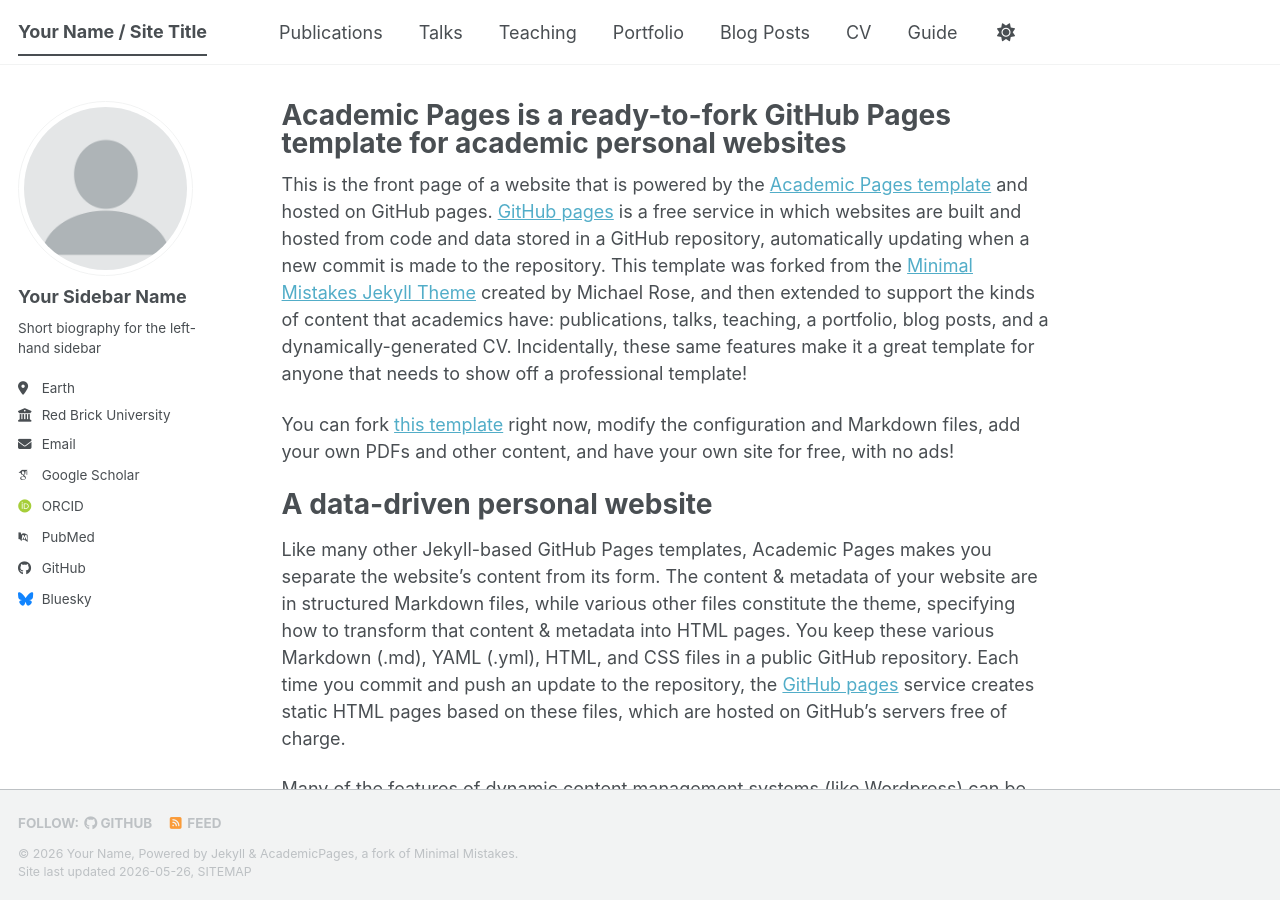
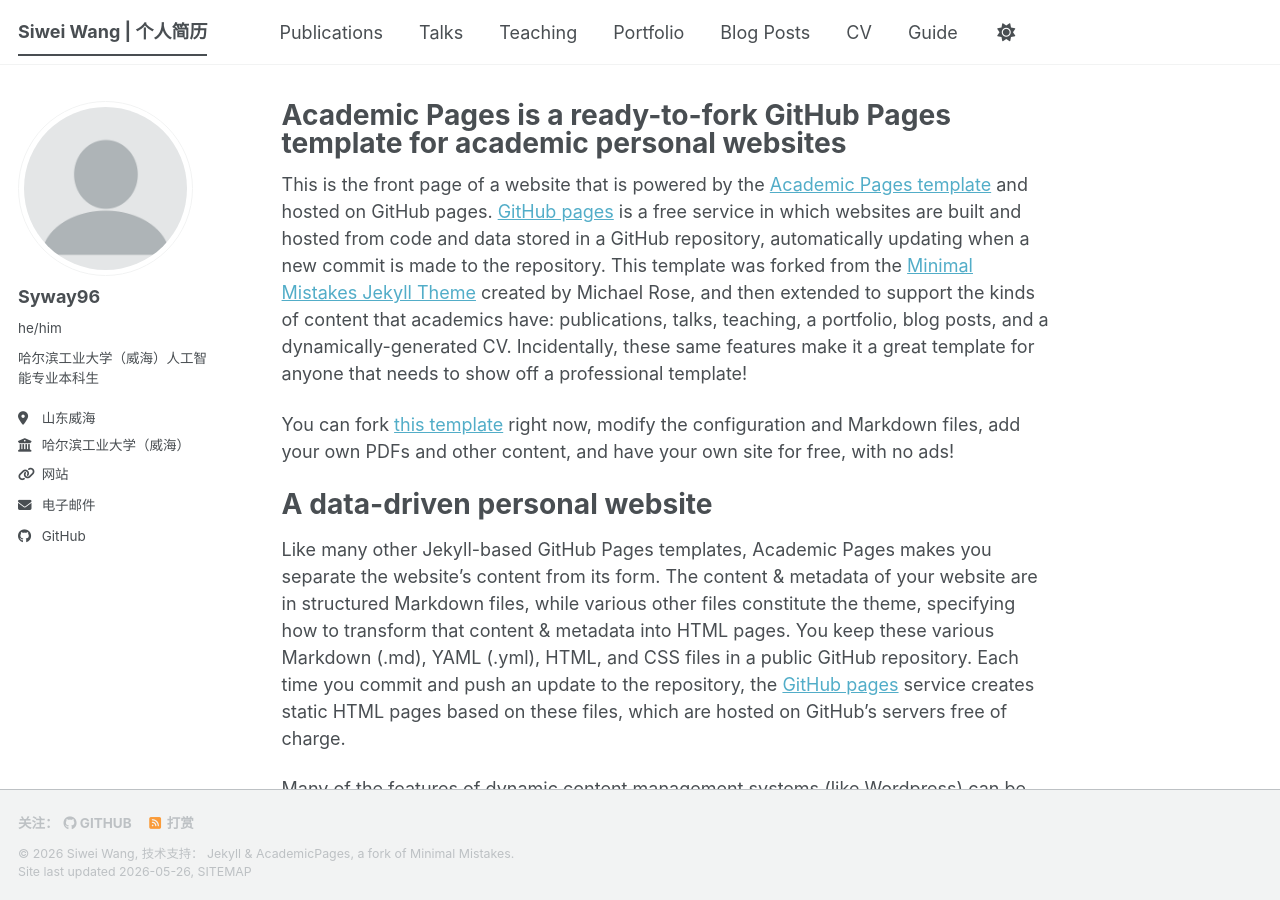
Before and after one commit to Syway96/Syway96.github.io, a Jekyll site: the page built from _pages/about.md, in a window 1280 px wide and 900 px high. Built offline with Jekyll 4.4.1, drawn with Linux system fonts in a browser that asks for light colours; some web fonts are replaced; a script bundle is joined from its source files by our own code; library files that are not in the unit come from our copies; part of the change alters nothing that is shown.

Commit message:
initial commit

```diff
--- a/_config.yml
+++ b/_config.yml
@@ -7,110 +7,86 @@
 # server process.
 
 # Basic Site Settings
-locale                   : "en-US"
-site_theme               : "default" # The available themes options are "default", "air", "sunrise", "mint", "dirt" and "contrast"
-title                    : "Your Name / Site Title"
+locale                   : "zh-CN"
+site_theme               : "default"
+title                    : "Siwei Wang | 个人简历"
 title_separator          : "-"
-name                     : &name "Your Name"
-description              : &description "Your Name's academic portfolio"   # Update this with a general description of your site, this is the default if not overridden by a page
-url                      : https://academicpages.github.io # The base hostname & protocol for your site e.g. "https://[your GitHub username].github.io",
-                                                           # or if you already have some other page hosted on Github then use "https://[your GitHub username].github.io/[Your Repo Name]"
-baseurl                  : "" # the subpath of your site, e.g. "/blog"
-repository               : "academicpages/academicpages.github.io"
+name                     : &name "Siwei Wang"
+description              : &description "哈工大（威海）人工智能专业本科生"
+url                      : https://Syway96.github.io
+baseurl                  : ""
+repository               : "Syway96/Syway96.github.io"
 
-# Site Author - The following control what appear as part of the author content on the side bar.
-#               If a field is blank the icon and link will not appear, otherwise it will be shown.
-#               Additional customization can be done by editing /_includes/author-profile.html
+# Site Author - 侧边栏个人信息
 author:
-  # Biographic information
-  avatar           : "profile.png"
-  name             : "Your Sidebar Name"
-  pronouns         : # example: "she/her"
-  bio              : "Short biography for the left-hand sidebar"
-  location         : "Earth"
-  employer         : "Red Brick University"
-  uri              : # URL
-  email            : "none@example.org"
+  # 基本信息
+  avatar           : "profile.png"  # 以后可以照片到images文件夹
+  name             : "Syway96"
+  pronouns         : "he/him"
+  bio              : "哈尔滨工业大学（威海）人工智能专业本科生"
+  location         : "山东威海"
+  employer         : "哈尔滨工业大学（威海）"
+  uri              : https://Syway96.github.io
+  email            : "seviwang69@qq.com"
 
-  # Academic websites
-  academia         : # URL
-  arxiv            : # URL - Update with the correct link to your profile
-  googlescholar    : "https://scholar.google.com/citations?user=PS_CX0AAAAAJ"
-  inspire-hep      : # URL
-  impactstory      : # URL
-  orcid            : "https://orcid.org/yourorcidurl"
-  semantic         : # URL
-  ssrn             : # URL
-  pubmed           : "https://www.ncbi.nlm.nih.gov/pubmed/?term=john+snow"
-  researchgate     : # URL
-  scopus           : # URL
-  zotero           : # URL
+  # 学术网站（暂时没有可以留空或注释掉）
+  # academia         :
+  # arxiv            :
+  googlescholar    :
+  # inspire-hep      :
+  # impactstory      :
+  # orcid            :
+  # semantic         :
+  # ssrn             :
+  # pubmed           :
+  # researchgate     :
+  # scopus           :
+  # zotero           :
 
+  # 代码仓库（重要！展示你的项目）
+  github           : "Syway96"
+  # bitbucket        :
+  # codepen          :
+  # dribbble         :
+  # kaggle           :
+  # stackoverflow    :
 
-  # Repositories and software development
-  bitbucket        : # Username - Update with your username on the site
-  codepen          : # Username
-  dribbble         : # Username
-  github           : "academicpages"
-  kaggle           : # Username
-  stackoverflow    : # User number or user number and name (i.e., use "1" or "1/jeff-atwood")
+  # 社交媒体（选填）
+  # bluesky          :
+  # linkedin         :
+  # zhihu            :
+  # twitter          :
+  # weibo            :
 
-  # Social media
-  artstation       : # Username
-  bluesky          : "bsky.app" # Replace this with you Bluesky username
-  facebook         : # Username
-  flickr           : # Username
-  foursquare       : # Username
-  goodreads        : # Username
-  google_plus      : # Username
-  keybase          : # Username
-  instagram        : # Username
-  lastfm           : # Username
-  linkedin         : # Username
-  mastodon         : # URL
-  medium           : # URL
-  pinterest        : # Username
-  soundcloud       : # Username
-  steam            : # Username
-  telegram         : # URL
-  tumblr           : # Username
-  twitter          : # Username for X / Twitter
-  vine             : # Username
-  weibo            : # Username
-  wikipedia        : # Username
-  xing             : # Username
-  youtube          : # Username
-  zhihu            : # Username
-
-# Publication Category - The following the list of publication categories and their headings
+# Publication Category
 publication_category:
   books:
-    title: 'Books'
+    title: '书籍/专著'
   manuscripts:
-    title: 'Journal Articles'
+    title: '期刊论文'
   conferences:
-    title: 'Conference Papers'
+    title: '会议论文'
 
 # Site Settings
-teaser                   :  # filename of teaser fallback teaser image placed in /images/ for social media previews
-breadcrumbs              : false # true, false (default)
+teaser                   :
+breadcrumbs              : false
 words_per_minute         : 160
 future                   : true
-read_more                : "disabled" # if enabled, adds "Read more" links to excerpts
-talkmap_link             : false      #change to true to add link to talkmap on talks page
+read_more                : "disabled"
+talkmap_link             : false
 comments:
-  provider               : # false (default), "disqus", "discourse", "facebook", "google-plus", "staticman", "custom"
+  provider               : false
   disqus:
     shortname            :
   discourse:
-    server               : # https://meta.discourse.org/t/embedding-discourse-comments-via-javascript/31963 , e.g.: meta.discourse.org
+    server               :
   facebook:
     appid                :
-    num_posts            : # 5 (default)
-    colorscheme          : # "light" (default), "dark"
+    num_posts            :
+    colorscheme          :
 staticman:
   allowedFields          : ['name', 'email', 'url', 'message']
-  branch                 : "gh-pages" # "master", "gh-pages"
+  branch                 : "gh-pages"
   commitMessage          : "New comment."
   filename               : comment-{@timestamp}
   format                 : "yml"
@@ -123,18 +99,16 @@ staticman:
     date:
       type               : "date"
       options:
-        format           : "iso8601" # "iso8601" (default), "timestamp-seconds", "timestamp-milliseconds"
+        format           : "iso8601"
 atom_feed:
-  hide                   : false     # change to true to hide the RSS feed in the footer
-  path                   : # blank (default) uses feed.xml
-
+  hide                   : false
+  path                   :
 
 # SEO Related
 google_site_verification :
 bing_site_verification   :
 alexa_site_verification  :
 yandex_site_verification :
-
 
 # Social Sharing
 twitter:
@@ -143,22 +117,18 @@ facebook:
   username               :
   app_id                 :
   publisher              :
-og_image                 :  # Social media default site image
-og_description           :  # Social media default site image description
-# For specifying social profiles
-# - https://developers.google.com/structured-data/customize/social-profiles
+og_image                 :
+og_description           :
 social:
-  type                   : # Person or Organization (defaults to Person)
-  name                   : # If the user or organization name differs from the site's name
-  links: # An array of links to social media profiles
+  type                   :
+  name                   :
+  links:
 
-
-# Analytics
+# Analytics（暂时不需要，以后可以加Google Analytics）
 analytics:
-  provider               :  "false" # false (default), "google", "google-universal", "google-analytics-4", "custom"
+  provider               : "false"
   google:
     tracking_id          :
-
 
 # Reading Files
 include:
@@ -198,14 +168,12 @@ keep_files:
 encoding: "utf-8"
 markdown_ext: "markdown,mkdown,mkdn,mkd,md"
 
-
 # Conversion
 markdown: kramdown
 highlighter: rouge
 lsi: false
 excerpt_separator: "\n\n"
 incremental: false
-
 
 # Markdown Processing
 kramdown:
@@ -218,8 +186,7 @@ kramdown:
   smart_quotes: lsquo,rsquo,ldquo,rdquo
   enable_coderay: false
 
-
-# These settings control the types of collections used by the template
+# Collections
 collections:
   teaching:
     output: true
@@ -234,10 +201,8 @@ collections:
     output: true
     permalink: /:collection/:path/
 
-
-# These settings control how pages and collections are included in the site
+# Defaults
 defaults:
-  # _posts
   - scope:
       path: ""
       type: posts
@@ -248,14 +213,12 @@ defaults:
       comments: true
       share: true
       related: true
-  # _pages
   - scope:
       path: ""
       type: pages
     values:
       layout: single
       author_profile: true
-  # _teaching
   - scope:
       path: ""
       type: teaching
@@ -264,7 +227,6 @@ defaults:
       author_profile: true
       share: true
       comments: true
-  # _publications
   - scope:
       path: ""
       type: publications
@@ -273,7 +235,6 @@ defaults:
       author_profile: true
       share: true
       comments: true
-  # _portfolio
   - scope:
       path: ""
       type: portfolio
@@ -282,7 +243,6 @@ defaults:
       author_profile: true
       share: true
       comment: true
-  # _talks
   - scope:
       path: ""
       type: talks
@@ -291,19 +251,14 @@ defaults:
       author_profile: true
       share: true
 
-
 # Sass/SCSS
 sass:
   sass_dir: _sass
-  style: compressed # https://sass-lang.com/documentation/file.SASS_REFERENCE.html#output_style
-
+  style: compressed
 
 # Outputting
 permalink: /:categories/:title/
-# paginate: 5 # amount of posts to show
-# paginate_path: /page:num/
-timezone: Etc/UTC # https://en.wikipedia.org/wiki/List_of_tz_database_time_zones
-
+timezone: Etc/UTC
 
 # Plugins
 plugins:
@@ -314,7 +269,6 @@ plugins:
   - jekyll-redirect-from
   - jemoji
 
-# Mimic GitHub Pages with --safe
 whitelist:
   - jekyll-feed
   - jekyll-gist
@@ -323,38 +277,15 @@ whitelist:
   - jekyll-redirect-from
   - jemoji
 
-
 # Archives
-#  Type
-#  - GitHub Pages compatible archive pages built with Liquid ~> type: liquid (default)
-#  - Jekyll Archives plugin archive pages ~> type: jekyll-archives
-#  Path (examples)
-#  - Archive page should exist at path when using Liquid method or you can
-#    expect broken links (especially with breadcrumbs enabled)
-#  - <base_path>/tags/my-awesome-tag/index.html ~> path: /tags/
-#  - <base_path/categories/my-awesome-category/index.html ~> path: /categories/
-#  - <base_path/my-awesome-category/index.html ~> path: /
 category_archive:
   type: liquid
   path: /categories/
 tag_archive:
   type: liquid
   path: /tags/
-# https://github.com/jekyll/jekyll-archives
-# jekyll-archives:
-#   enabled:
-#     - categories
-#     - tags
-#   layouts:
-#     category: archive-taxonomy
-#     tag: archive-taxonomy
-#   permalinks:
-#     category: /categories/:name/
-#     tag: /tags/:name/
-
 
 # HTML Compression
-# - https://jch.penibelst.de/
 compress_html:
   clippings: all
   ignore:
```
